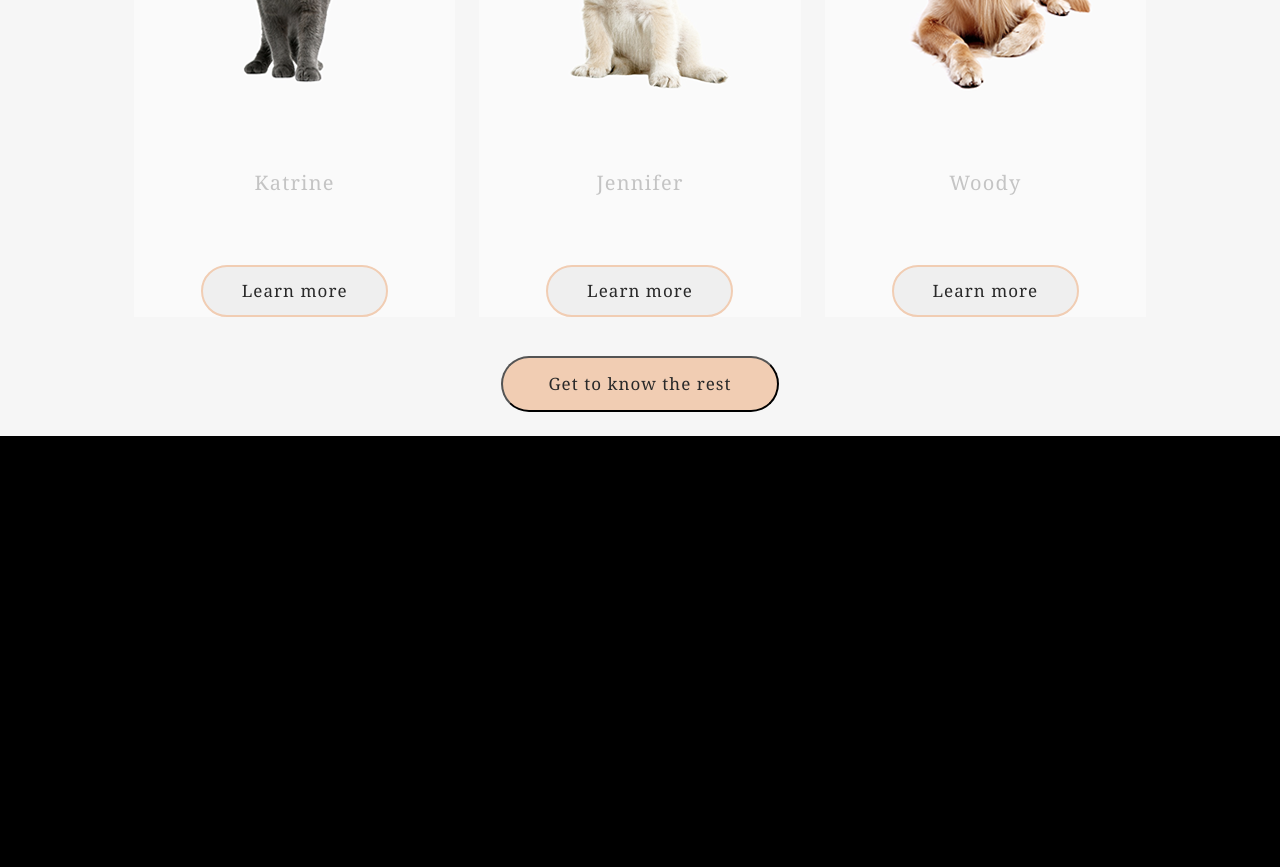
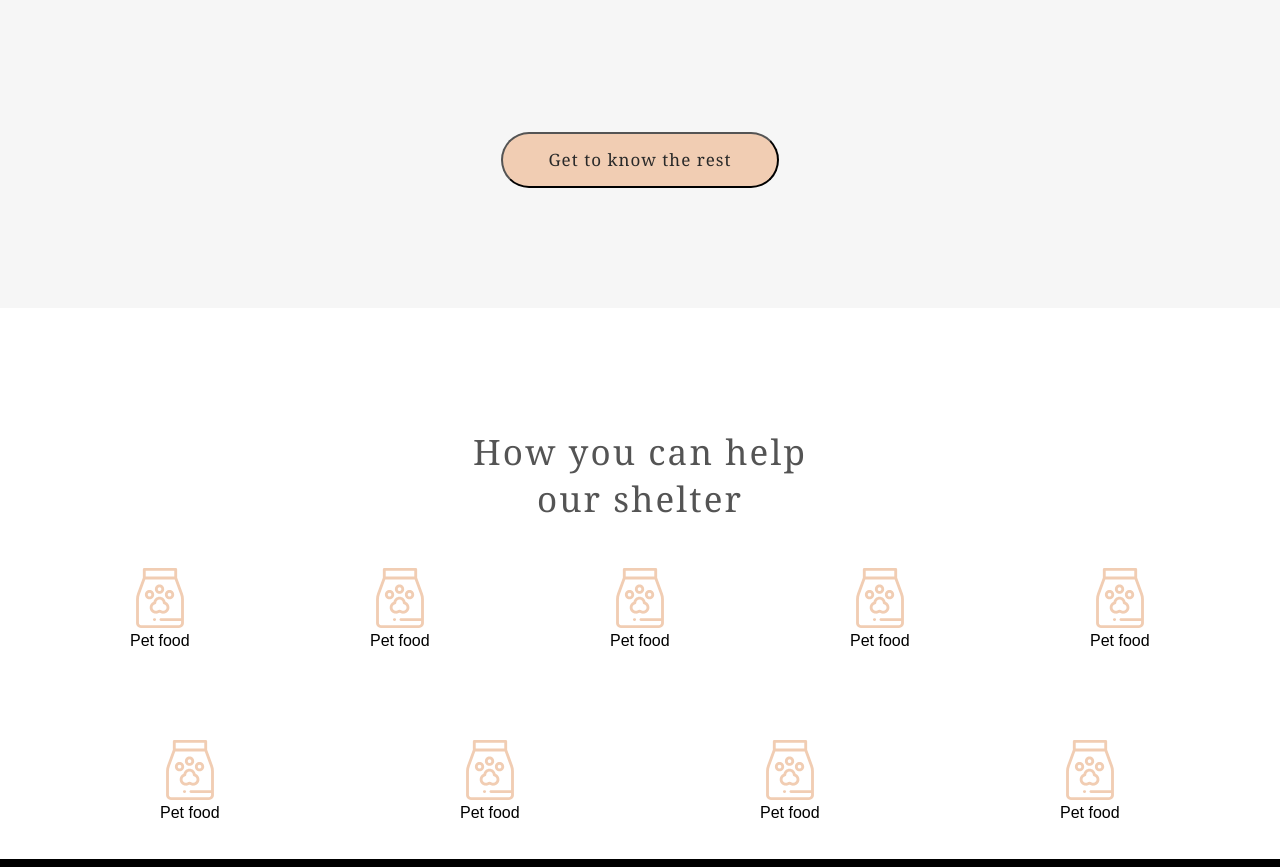
Before and after one commit to AleksandraMackiewicz/shelter, a plain HTML site: page index.html in a window 1280 px wide. Shown: the part 2042-2909 px from the top of the page. Before the commit the page ends 2478 px from the top, so only its background shows below. Drawn offline with Linux system fonts and the light colour scheme.

```diff
--- a/index.html
+++ b/index.html
@@ -120,6 +120,120 @@
             </div>
         </div>
 
+        <!-- Help --------------------------------------------- -->
+        <div class="help_container">
+            <div class="help">
+                <div class="help_text">
+                    <h3>How you can help<br/>
+                        our shelter</h3>
+                </div>
+
+                <div class="help_row1">
+                    <div class="helpcards help1">
+                        <div class="help_img">
+                            <img src="/img/icon-pet-food.svg" alt="pet food">
+                        </div>
+                        <div class="help_txt">
+                            Pet food
+                        </div>
+
+
+                    </div>
+
+                    <div class="helpcards help2">
+                        <div class="help_img">
+                            <img src="/img/icon-pet-food.svg" alt="pet food">
+                        </div>
+                        <div class="help_txt">
+                            Pet food
+                        </div>
+
+
+                    </div>
+
+                    <div class="helpcards help3">
+                        <div class="help_img">
+                            <img src="/img/icon-pet-food.svg" alt="pet food">
+                        </div>
+                        <div class="help_txt">
+                            Pet food
+                        </div>
+
+
+                    </div>
+
+                    <div class="helpcards help4">
+                        <div class="help_img">
+                            <img src="/img/icon-pet-food.svg" alt="pet food">
+                        </div>
+                        <div class="help_txt">
+                            Pet food
+                        </div>
+
+
+                    </div>
+
+                    <div class="helpcards help4">
+                        <div class="help_img">
+                            <img src="/img/icon-pet-food.svg" alt="pet food">
+                        </div>
+                        <div class="help_txt">
+                            Pet food
+                        </div>
+
+
+                    </div>
+
+
+                </div>
+                <div class="help_row2">
+
+
+                    <div class="helpcards2 help4">
+                        <div class="help_img">
+                            <img src="/img/icon-pet-food.svg" alt="pet food">
+                        </div>
+                        <div class="help_txt">
+                            Pet food
+                        </div>
+                        </div>
+
+
+                        <div class="helpcards2 help5">
+                            <div class="help_img">
+                                <img src="/img/icon-pet-food.svg" alt="pet food">
+                            </div>
+                            <div class="help_txt">
+                                Pet food
+                            </div>
+                                </div>
+
+
+                            <div class="helpcards2 help6">
+                                <div class="help_img">
+                                    <img src="/img/icon-pet-food.svg" alt="pet food">
+                                </div>
+                                <div class="help_txt">
+                                    Pet food
+                                </div>
+
+                                </div>
+                                <div class="helpcards2 help7">
+                                    <div class="help_img">
+                                        <img src="/img/icon-pet-food.svg" alt="pet food">
+                                    </div>
+                                    <div class="help_txt">
+                                        Pet food
+                                    </div>
+                                    </div>
+
+
+
+                    </div>
+                </div>
+                </div>
+        </div>
+
 
 </div>
 </main>
--- a/style.css
+++ b/style.css
@@ -375,7 +375,7 @@ main {
 /* Our_frirends ----------------------------------------------- */
 .our_friends {
     background-color: var(--color-light-l);
-    padding-top: 10%;
+
 }
 .our_friends_container {
     max-width: 1200px;
@@ -386,6 +386,7 @@ main {
     gap: 2%;
     height: 788px;
     text-align: center;
+
 
 }
 
@@ -432,6 +433,7 @@ grid-area: 1 / 1 / 1 / 6;
 .btn_get_container{
     grid-area: 3 / 1 / 4 / -1;
     margin: 2%;
+    margin: 10% 0;
 
 }
 .btn_get_container span {
@@ -453,8 +455,39 @@ color: #292929;
 }
 
 
+/* Help ------------------------------------------------------------- */
+.help {
+    background-color: var(--color-light-xl);
+    height: 431px;
+    margin-top: 10%;
+}
+.help_container {
+    max-width: 1200px;
+    margin: 0 auto;
+}
+
+.help_text {
+    text-align: center;
+}
+.help_row1 {
+    height: 40%;
+    align-items: center;
+    display: flex;
+    justify-content: space-around;
+}
+
+.help_row2 {
+    height: 40%;
+    align-items: center;
+    display: flex;
+    justify-content: space-around;
+}
 
 
+.helpcards {
+    width: auto;
+
+}
 
 
 footer {
```
Also changed, not shown: img/icon-bowls-and-cups.svg (added), img/icon-pet-food.svg (added), img/icon-toys.svg (added), img/icon-transportation.svg (added).
